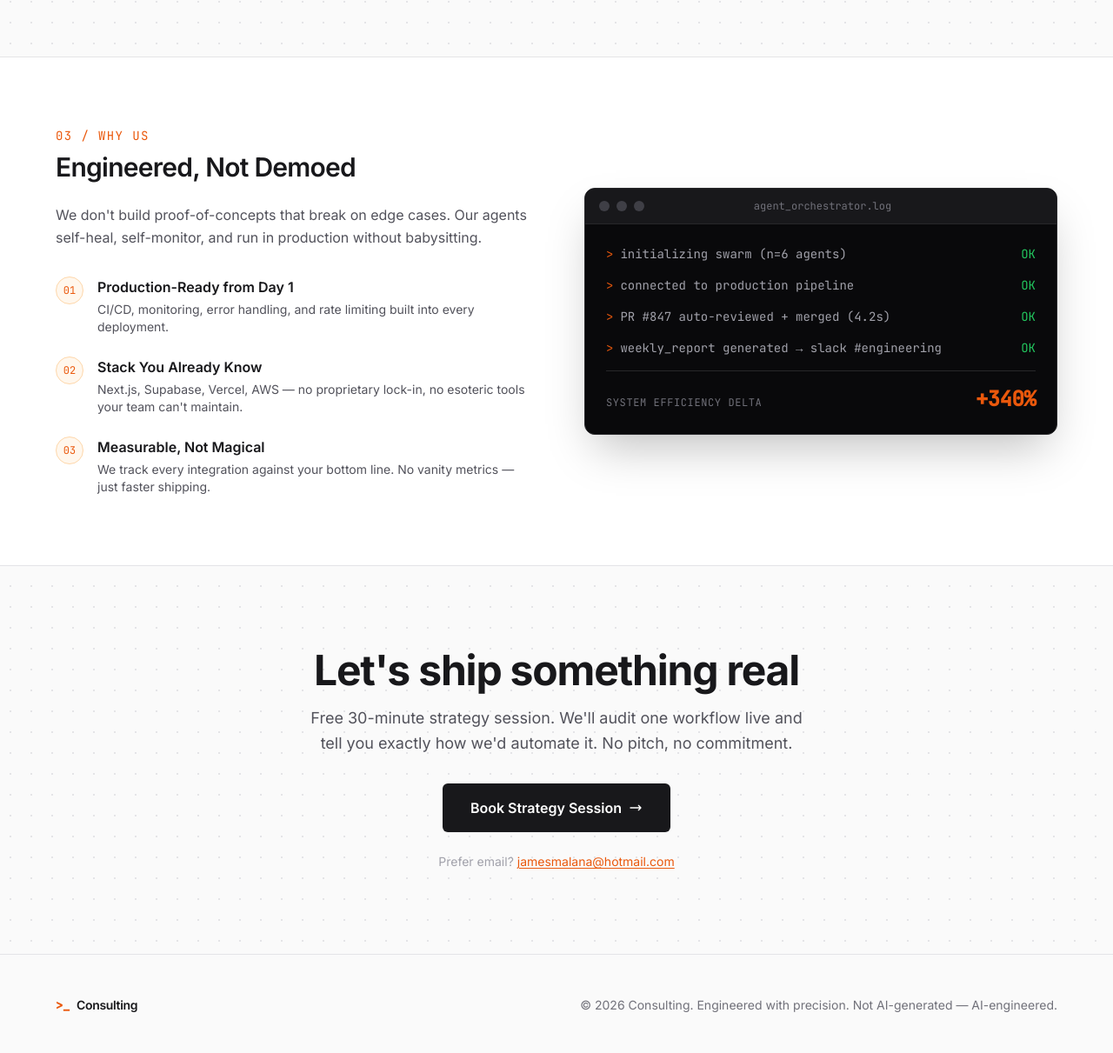
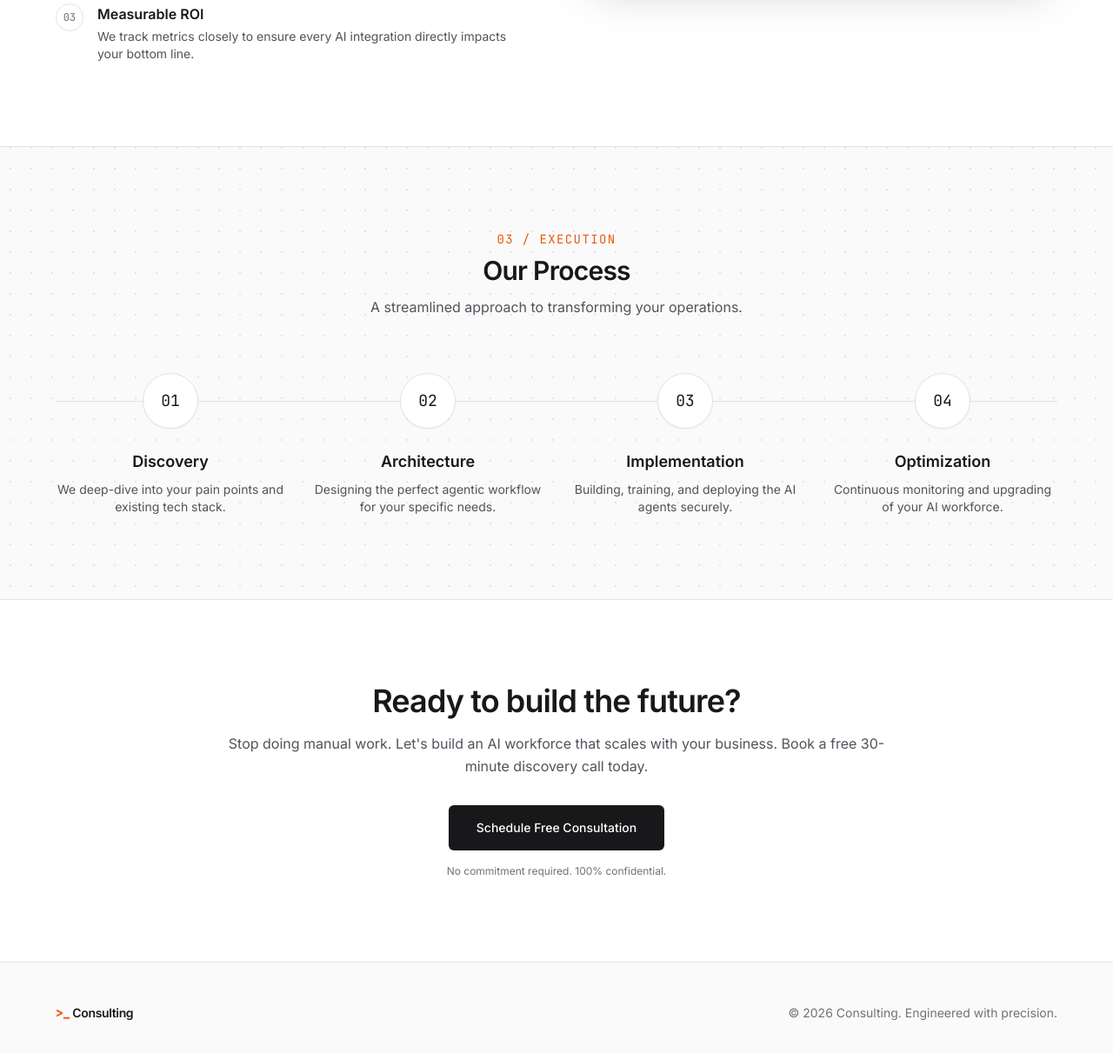
Before and after one commit to kevinmalana/Consulting, a plain HTML site: page index.html in a window 1280 px wide. Shown: the part 2362-3573 px from the top of the page at 87% size. Drawn offline with nearby package versions, Linux system fonts and the light colour scheme.

Commit message:
Final: matched full spec — 02/Methodology with Why Partner With Us, 03/Execution Process, agent_swarm.sh terminal, exact CLIENT_0x cards

```diff
--- a/index.html
+++ b/index.html
@@ -65,14 +65,11 @@
                 <a href="#contact" class="hidden md:block text-sm font-medium bg-zinc-900 text-white px-4 py-2 rounded-md hover:bg-zinc-800 transition-colors shadow-sm">
                     Initialize Call
                 </a>
-                <!-- Mobile Menu Button -->
                 <button id="menu-btn" class="md:hidden p-2 text-zinc-600 hover:text-zinc-900 focus:outline-none">
                     <svg class="w-6 h-6" fill="none" stroke="currentColor" viewBox="0 0 24 24"><path stroke-linecap="round" stroke-linejoin="round" stroke-width="2" d="M4 6h16M4 12h16M4 18h16"></path></svg>
                 </button>
             </div>
         </div>
-
-        <!-- Mobile Menu Dropdown -->
         <div id="mobile-menu" class="hidden md:hidden absolute top-16 left-0 w-full bg-white border-b border-zinc-200 shadow-lg p-6 space-y-4 text-sm font-medium text-zinc-600">
             <a href="#proof" class="block hover:text-accent transition-colors">Deployments</a>
             <a href="#services" class="block hover:text-accent transition-colors">Infrastructure</a>
@@ -81,7 +78,7 @@
         </div>
     </nav>
 
-    <!-- Hero Section -->
+    <!-- Hero -->
     <header class="pt-36 pb-24 px-6">
         <div class="max-w-4xl mx-auto text-center fade-in">
             <div class="inline-flex items-center px-3 py-1 rounded-full border border-zinc-200 bg-white text-xs font-mono text-zinc-500 mb-8 shadow-sm">
@@ -105,12 +102,11 @@
         </div>
     </header>
 
-    <!-- Social Proof / Case Studies -->
+    <!-- Case Studies -->
     <section id="proof" class="py-20 px-6 border-y border-zinc-200 bg-zinc-50/50">
         <div class="max-w-6xl mx-auto">
             <h2 class="text-sm font-mono text-zinc-500 uppercase tracking-widest mb-8 fade-in">&gt; ./fetch_case_studies.sh</h2>
             <div class="grid grid-cols-1 md:grid-cols-3 gap-6">
-                <!-- Case 1 -->
                 <div class="bg-white border border-zinc-200 rounded-lg p-6 bento-hover fade-in">
                     <div class="flex items-center justify-between mb-4">
                         <span class="text-xs font-mono text-zinc-400">CLIENT_0x1A</span>
@@ -123,7 +119,6 @@
                         <span class="text-accent font-semibold">-82%</span>
                     </div>
                 </div>
-                <!-- Case 2 -->
                 <div class="bg-white border border-zinc-200 rounded-lg p-6 bento-hover fade-in">
                     <div class="flex items-center justify-between mb-4">
                         <span class="text-xs font-mono text-zinc-400">CLIENT_0x2B</span>
@@ -136,7 +131,6 @@
                         <span class="text-accent font-semibold">4,200/yr</span>
                     </div>
                 </div>
-                <!-- Case 3 -->
                 <div class="bg-white border border-zinc-200 rounded-lg p-6 bento-hover fade-in">
                     <div class="flex items-center justify-between mb-4">
                         <span class="text-xs font-mono text-zinc-400">CLIENT_0x3C</span>
@@ -153,7 +147,7 @@
         </div>
     </section>
 
-    <!-- Services / Infrastructure -->
+    <!-- Services -->
     <section id="services" class="py-20 px-6 bg-white border-y border-zinc-200">
         <div class="max-w-6xl mx-auto">
             <div class="mb-12 fade-in">
@@ -161,9 +155,7 @@
                 <h3 class="text-3xl font-semibold tracking-tight text-zinc-900">Enterprise-Grade Capabilities</h3>
                 <p class="text-zinc-600 mt-3 max-w-xl">We build the secure, scalable foundations required for autonomous agents to operate safely in production environments.</p>
             </div>
-
             <div class="grid grid-cols-1 md:grid-cols-3 gap-4 auto-rows-[minmax(220px,auto)]">
-                <!-- Large Card: Security & Infra -->
                 <div class="md:col-span-2 bg-white border border-zinc-200 rounded-xl p-8 bento-hover fade-in flex flex-col justify-between">
                     <div>
                         <div class="w-10 h-10 rounded-md bg-zinc-100 flex items-center justify-center mb-6 text-zinc-900">
@@ -177,8 +169,6 @@
                         > status: zero_trust_enforced
                     </div>
                 </div>
-
-                <!-- Tall Card: Integrations -->
                 <div class="bg-white border border-zinc-200 rounded-xl p-8 bento-hover fade-in flex flex-col justify-between">
                     <div>
                         <div class="w-10 h-10 rounded-md bg-zinc-100 flex items-center justify-center mb-6 text-zinc-900">
@@ -188,8 +178,6 @@
                         <p class="text-zinc-600 leading-relaxed">We securely bridge modern LLMs with your legacy SQL databases, internal CRMs, and proprietary webhooks.</p>
                     </div>
                 </div>
-
-                <!-- Wide Bottom Card: Swarms & Apps -->
                 <div class="md:col-span-3 bg-white border border-zinc-200 rounded-xl p-8 bento-hover fade-in flex flex-col md:flex-row items-start md:items-center justify-between gap-6">
                     <div class="flex items-start gap-6">
                         <div class="w-10 h-10 rounded-md bg-zinc-100 flex items-center justify-center text-zinc-900 flex-shrink-0">
@@ -205,73 +193,37 @@
         </div>
     </section>
 
-    <!-- Process -->
-    <section id="process" class="py-24 px-6">
-        <div class="max-w-6xl mx-auto">
-            <div class="mb-16 text-center fade-in">
-                <h2 class="text-sm font-mono text-accent uppercase tracking-widest mb-2">02 / Process</h2>
-                <h3 class="text-3xl font-semibold tracking-tight text-zinc-900">How We Work</h3>
-                <p class="text-zinc-600 mt-3">From first call to production deployment — a process that takes weeks, not months.</p>
-            </div>
-            <div class="grid grid-cols-1 md:grid-cols-4 gap-8 relative">
-                <div class="hidden md:block absolute top-8 left-0 w-full h-px bg-zinc-200"></div>
-                <div class="relative fade-in">
-                    <div class="w-16 h-16 rounded-full bg-white border-2 border-orange-200 flex items-center justify-center mx-auto mb-6 text-lg font-mono text-accent shadow-sm relative z-10">01</div>
-                    <h4 class="text-lg font-semibold text-zinc-900 mb-2 text-center">Discovery</h4>
-                    <p class="text-sm text-zinc-600 text-center">We deep-dive into your stack, pain points, and identify the highest-leverage automation targets.</p>
-                </div>
-                <div class="relative fade-in">
-                    <div class="w-16 h-16 rounded-full bg-white border-2 border-orange-200 flex items-center justify-center mx-auto mb-6 text-lg font-mono text-accent shadow-sm relative z-10">02</div>
-                    <h4 class="text-lg font-semibold text-zinc-900 mb-2 text-center">Architecture</h4>
-                    <p class="text-sm text-zinc-600 text-center">We design the agentic system, choose the right models, and map integrations to your existing tools.</p>
-                </div>
-                <div class="relative fade-in">
-                    <div class="w-16 h-16 rounded-full bg-white border-2 border-orange-200 flex items-center justify-center mx-auto mb-6 text-lg font-mono text-accent shadow-sm relative z-10">03</div>
-                    <h4 class="text-lg font-semibold text-zinc-900 mb-2 text-center">Ship & Iterate</h4>
-                    <p class="text-sm text-zinc-600 text-center">We build, test, and deploy within days — not months. Fast feedback loops with real users.</p>
-                </div>
-                <div class="relative fade-in">
-                    <div class="w-16 h-16 rounded-full bg-white border-2 border-orange-200 flex items-center justify-center mx-auto mb-6 text-lg font-mono text-accent shadow-sm relative z-10">04</div>
-                    <h4 class="text-lg font-semibold text-zinc-900 mb-2 text-center">Optimize & Scale</h4>
-                    <p class="text-sm text-zinc-600 text-center">Continuous monitoring, agent fine-tuning, and scaling as your business grows.</p>
-                </div>
-            </div>
-        </div>
-    </section>
-
-    <!-- Why Us & Terminal -->
-    <section class="py-20 px-6 bg-white border-y border-zinc-200">
+    <!-- Methodology & Terminal -->
+    <section class="py-24 px-6 bg-white border-y border-zinc-200">
         <div class="max-w-6xl mx-auto grid grid-cols-1 lg:grid-cols-2 gap-16 items-center">
             <div class="fade-in">
-                <h2 class="text-sm font-mono text-accent uppercase tracking-widest mb-2">03 / Why Us</h2>
-                <h3 class="text-3xl font-semibold tracking-tight text-zinc-900 mb-6">Engineered, Not Demoed</h3>
-                <p class="text-zinc-600 mb-8 leading-relaxed">We don't build proof-of-concepts that break on edge cases. Our agents self-heal, self-monitor, and run in production without babysitting.</p>
+                <h2 class="text-sm font-mono text-accent uppercase tracking-widest mb-2">02 / Methodology</h2>
+                <h3 class="text-3xl font-semibold tracking-tight text-zinc-900 mb-6">Why Partner With Us?</h3>
+                <p class="text-zinc-600 mb-8 leading-relaxed">We don't just implement AI; we build autonomous systems that work <em>for</em> you. Our expertise in agentic frameworks means your business evolves and adapts without constant human intervention.</p>
                 <div class="space-y-6">
                     <div class="flex gap-4">
-                        <div class="w-8 h-8 rounded-full border border-orange-200 bg-orange-50 flex items-center justify-center text-xs font-mono text-accent flex-shrink-0">01</div>
+                        <div class="w-8 h-8 rounded-full border border-zinc-200 flex items-center justify-center text-xs font-mono text-zinc-500 flex-shrink-0">01</div>
                         <div>
-                            <h4 class="font-semibold text-zinc-900 mb-1">Production-Ready from Day 1</h4>
-                            <p class="text-sm text-zinc-600">CI/CD, monitoring, error handling, and rate limiting built into every deployment.</p>
+                            <h4 class="font-semibold text-zinc-900 mb-1">10x Faster Execution</h4>
+                            <p class="text-sm text-zinc-600">Let AI agents handle the heavy lifting, freeing your human team for high-level strategy.</p>
                         </div>
                     </div>
                     <div class="flex gap-4">
-                        <div class="w-8 h-8 rounded-full border border-orange-200 bg-orange-50 flex items-center justify-center text-xs font-mono text-accent flex-shrink-0">02</div>
+                        <div class="w-8 h-8 rounded-full border border-zinc-200 flex items-center justify-center text-xs font-mono text-zinc-500 flex-shrink-0">02</div>
                         <div>
-                            <h4 class="font-semibold text-zinc-900 mb-1">Stack You Already Know</h4>
-                            <p class="text-sm text-zinc-600">Next.js, Supabase, Vercel, AWS — no proprietary lock-in, no esoteric tools your team can't maintain.</p>
+                            <h4 class="font-semibold text-zinc-900 mb-1">Cutting-Edge Tech Stack</h4>
+                            <p class="text-sm text-zinc-600">We use the latest agentic frameworks to ensure your systems are future-proof and highly scalable.</p>
                         </div>
                     </div>
                     <div class="flex gap-4">
-                        <div class="w-8 h-8 rounded-full border border-orange-200 bg-orange-50 flex items-center justify-center text-xs font-mono text-accent flex-shrink-0">03</div>
+                        <div class="w-8 h-8 rounded-full border border-zinc-200 flex items-center justify-center text-xs font-mono text-zinc-500 flex-shrink-0">03</div>
                         <div>
-                            <h4 class="font-semibold text-zinc-900 mb-1">Measurable, Not Magical</h4>
-                            <p class="text-sm text-zinc-600">We track every integration against your bottom line. No vanity metrics — just faster shipping.</p>
+                            <h4 class="font-semibold text-zinc-900 mb-1">Measurable ROI</h4>
+                            <p class="text-sm text-zinc-600">We track metrics closely to ensure every AI integration directly impacts your bottom line.</p>
                         </div>
                     </div>
                 </div>
             </div>
-
-            <!-- Terminal -->
             <div class="fade-in">
                 <div class="bg-zinc-950 rounded-xl shadow-2xl overflow-hidden border border-zinc-800">
                     <div class="flex items-center justify-between px-4 py-3 bg-zinc-900 border-b border-zinc-800">
@@ -280,33 +232,28 @@
                             <div class="w-3 h-3 rounded-full bg-zinc-700"></div>
                             <div class="w-3 h-3 rounded-full bg-zinc-700"></div>
                         </div>
-                        <span class="text-xs font-mono text-zinc-500">agent_orchestrator.log</span>
+                        <span class="text-xs font-mono text-zinc-500">agent_swarm.sh</span>
                         <div class="w-12"></div>
                     </div>
                     <div class="p-6 font-mono text-sm space-y-4 text-zinc-400">
                         <div class="flex items-center gap-2">
                             <span class="text-accent">&gt;</span>
-                            <span>initializing swarm (n=6 agents)</span>
+                            <span>initializing autonomous agents...</span>
                             <span class="text-green-500 ml-auto">OK</span>
                         </div>
                         <div class="flex items-center gap-2">
                             <span class="text-accent">&gt;</span>
-                            <span>connected to production pipeline</span>
+                            <span>connected to crm_api (status: 200)</span>
                             <span class="text-green-500 ml-auto">OK</span>
                         </div>
                         <div class="flex items-center gap-2">
                             <span class="text-accent">&gt;</span>
-                            <span>PR #847 auto-reviewed + merged (4.2s)</span>
-                            <span class="text-green-500 ml-auto">OK</span>
-                        </div>
-                        <div class="flex items-center gap-2">
-                            <span class="text-accent">&gt;</span>
-                            <span>weekly_report generated → slack #engineering</span>
+                            <span>background_task completed in 4.2s</span>
                             <span class="text-green-500 ml-auto">OK</span>
                         </div>
                         <div class="pt-4 mt-4 border-t border-zinc-800 flex items-baseline justify-between">
                             <span class="text-zinc-500 text-xs uppercase tracking-wider">System Efficiency Delta</span>
-                            <span class="text-2xl font-semibold text-accent tracking-tight">+340%</span>
+                            <span class="text-2xl font-semibold text-white tracking-tight">+340%</span>
                         </div>
                     </div>
                 </div>
@@ -314,26 +261,57 @@
         </div>
     </section>
 
+    <!-- Process -->
+    <section id="process" class="py-24 px-6">
+        <div class="max-w-6xl mx-auto">
+            <div class="mb-16 text-center fade-in">
+                <h2 class="text-sm font-mono text-accent uppercase tracking-widest mb-2">03 / Execution</h2>
+                <h3 class="text-3xl font-semibold tracking-tight text-zinc-900">Our Process</h3>
+                <p class="text-zinc-600 mt-3">A streamlined approach to transforming your operations.</p>
+            </div>
+            <div class="grid grid-cols-1 md:grid-cols-4 gap-8 relative">
+                <div class="hidden md:block absolute top-8 left-0 w-full h-px bg-zinc-200"></div>
+                <div class="relative fade-in">
+                    <div class="w-16 h-16 rounded-full bg-white border border-zinc-200 flex items-center justify-center mx-auto mb-6 text-lg font-mono text-zinc-900 shadow-sm relative z-10">01</div>
+                    <h4 class="text-lg font-semibold text-zinc-900 mb-2 text-center">Discovery</h4>
+                    <p class="text-sm text-zinc-600 text-center">We deep-dive into your pain points and existing tech stack.</p>
+                </div>
+                <div class="relative fade-in">
+                    <div class="w-16 h-16 rounded-full bg-white border border-zinc-200 flex items-center justify-center mx-auto mb-6 text-lg font-mono text-zinc-900 shadow-sm relative z-10">02</div>
+                    <h4 class="text-lg font-semibold text-zinc-900 mb-2 text-center">Architecture</h4>
+                    <p class="text-sm text-zinc-600 text-center">Designing the perfect agentic workflow for your specific needs.</p>
+                </div>
+                <div class="relative fade-in">
+                    <div class="w-16 h-16 rounded-full bg-white border border-zinc-200 flex items-center justify-center mx-auto mb-6 text-lg font-mono text-zinc-900 shadow-sm relative z-10">03</div>
+                    <h4 class="text-lg font-semibold text-zinc-900 mb-2 text-center">Implementation</h4>
+                    <p class="text-sm text-zinc-600 text-center">Building, training, and deploying the AI agents securely.</p>
+                </div>
+                <div class="relative fade-in">
+                    <div class="w-16 h-16 rounded-full bg-white border border-zinc-200 flex items-center justify-center mx-auto mb-6 text-lg font-mono text-zinc-900 shadow-sm relative z-10">04</div>
+                    <h4 class="text-lg font-semibold text-zinc-900 mb-2 text-center">Optimization</h4>
+                    <p class="text-sm text-zinc-600 text-center">Continuous monitoring and upgrading of your AI workforce.</p>
+                </div>
+            </div>
+        </div>
+    </section>
+
     <!-- Contact -->
-    <section id="contact" class="py-24 px-6">
+    <section id="contact" class="py-24 px-6 bg-white border-t border-zinc-200">
         <div class="max-w-3xl mx-auto text-center fade-in">
-            <h2 class="text-3xl md:text-5xl font-bold tracking-tight text-zinc-900 mb-4">Let's ship something real</h2>
-            <p class="text-zinc-600 mb-8 text-lg leading-relaxed max-w-xl mx-auto">Free 30-minute strategy session. We'll audit one workflow live and tell you exactly how we'd automate it. No pitch, no commitment.</p>
-            <a href="https://calendly.com/kevinmalana/30min" class="inline-flex items-center gap-2 bg-zinc-900 text-white px-8 py-4 rounded-md text-base font-semibold hover:bg-zinc-800 transition-colors shadow-sm">
-                Book Strategy Session
-                <svg class="w-4 h-4" fill="none" stroke="currentColor" viewBox="0 0 24 24"><path stroke-linecap="round" stroke-linejoin="round" stroke-width="2" d="M17 8l4 4m0 0l-4 4m4-4H3"></path></svg>
+            <h2 class="text-3xl md:text-4xl font-semibold tracking-tight text-zinc-900 mb-4">Ready to build the future?</h2>
+            <p class="text-zinc-600 mb-8 leading-relaxed">Stop doing manual work. Let's build an AI workforce that scales with your business. Book a free 30-minute discovery call today.</p>
+            <a href="mailto:jamesmalana@hotmail.com" class="inline-block bg-zinc-900 text-white px-8 py-4 rounded-md text-sm font-medium hover:bg-zinc-800 transition-colors shadow-sm">
+                Schedule Free Consultation
             </a>
-            <p class="mt-6 text-sm text-zinc-400">Prefer email? <a href="mailto:jamesmalana@hotmail.com" class="text-accent hover:text-orange-700 underline underline-offset-2">jamesmalana@hotmail.com</a></p>
+            <p class="mt-4 text-xs text-zinc-500">No commitment required. 100% confidential.</p>
         </div>
     </section>
 
     <!-- Footer -->
     <footer class="py-12 px-6 border-t border-zinc-200 bg-zinc-50">
         <div class="max-w-6xl mx-auto flex flex-col md:flex-row justify-between items-center text-sm text-zinc-500">
-            <span class="flex items-center gap-2 font-semibold text-zinc-900 tracking-tight mb-4 md:mb-0">
-                <span class="font-mono text-accent">&gt;_</span> Consulting
-            </span>
-            <span>&copy; 2026 Consulting. Engineered with precision. Not AI-generated — AI-engineered.</span>
+            <span class="font-semibold text-zinc-900 tracking-tight mb-4 md:mb-0"><span class="font-mono text-accent">&gt;_</span> Consulting</span>
+            <span>&copy; 2026 Consulting. Engineered with precision.</span>
         </div>
     </footer>
 
@@ -346,19 +324,14 @@
                 }
             });
         }, { threshold: 0.1, rootMargin: '0px 0px -50px 0px' });
-
         document.querySelectorAll('.fade-in').forEach(el => observer.observe(el));
 
-        const menuBtn = document.getElementById('menu-btn');
-        const mobileMenu = document.getElementById('mobile-menu');
-
-        menuBtn?.addEventListener('click', () => {
-            mobileMenu.classList.toggle('hidden');
+        document.getElementById('menu-btn')?.addEventListener('click', () => {
+            document.getElementById('mobile-menu').classList.toggle('hidden');
         });
-
-        mobileMenu?.querySelectorAll('a').forEach(link => {
+        document.querySelectorAll('#mobile-menu a').forEach(link => {
             link.addEventListener('click', () => {
-                mobileMenu.classList.add('hidden');
+                document.getElementById('mobile-menu').classList.add('hidden');
             });
         });
     </script>
```
